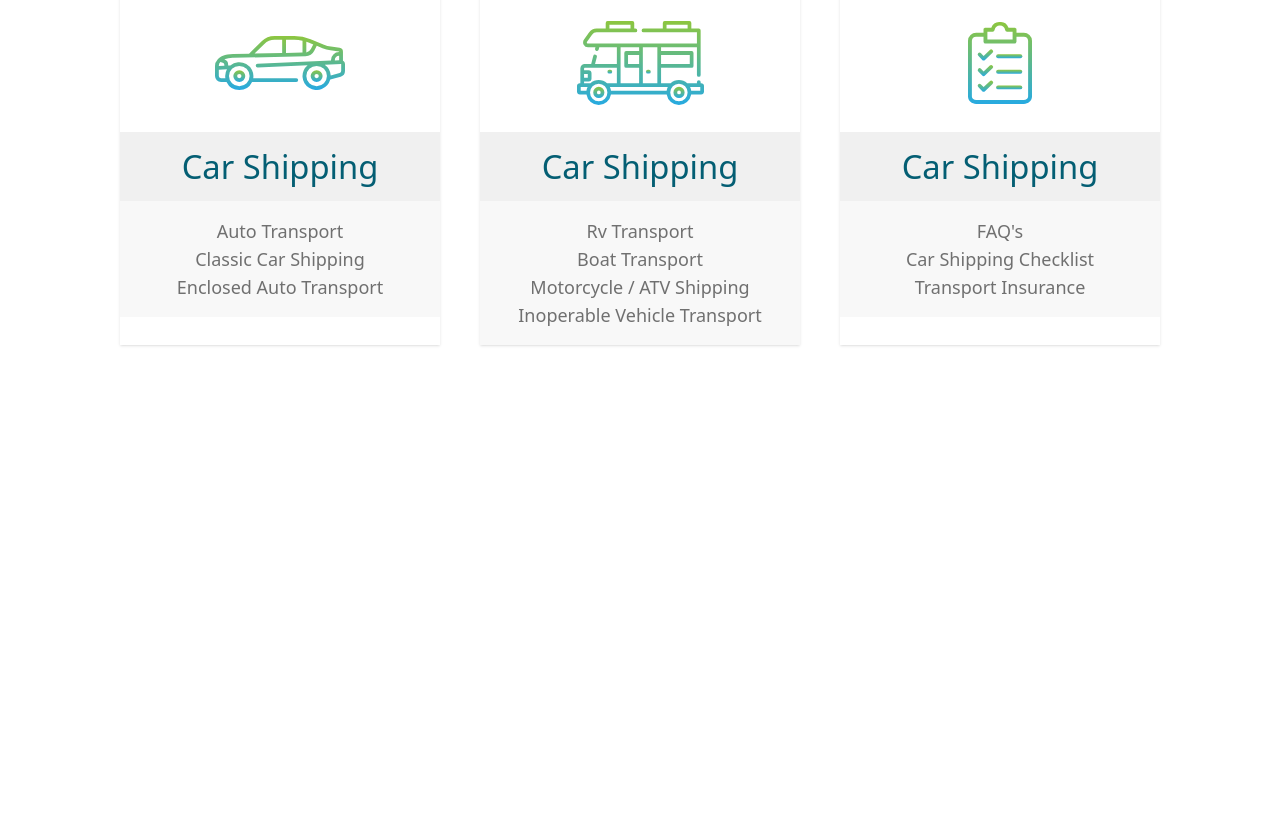
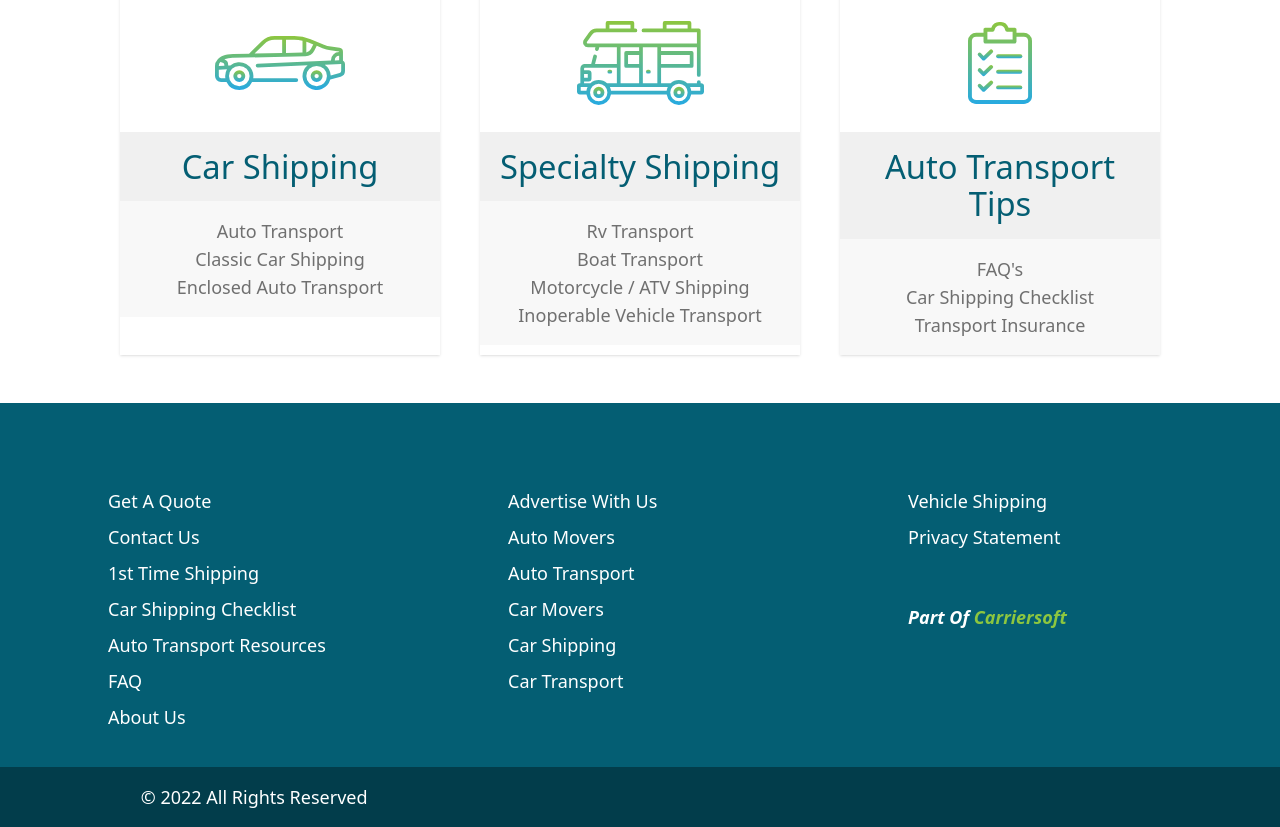
Before and after one commit to harrypotter0831/ShipCoastToCoast-frontend-tailwind, a React (Create React App) app: page / in a window 1280 px wide. Shown: the part 1260-2087 px from the top of the page. Before the commit the page ends 1653 px from the top, so only its background shows below. Built offline with nearby package versions, Linux system fonts and the light colour scheme.

Commit message:
update the footer and so on

```diff
--- /dev/null
+++ b/src/components/Footer/index.jsx
@@ -0,0 +1,40 @@
+import { Link } from "react-router-dom"
+
+const Footer = () => {
+    return (
+        <div className="">
+            <div className="flex bg-[#045e73] pt-12 px-10">
+                <div className="w-full flex flex-col sm:w-1/2 md:w-1/3 px-8 m-8">
+                    <Link className="hover:underline text-lg text-white p-1" to={'/'}>Get A Quote</Link>
+                    <Link className="hover:underline text-lg text-white p-1" to={'/'}>Contact Us</Link>
+                    <Link className="hover:underline text-lg text-white p-1" to={'/'}>1st Time Shipping</Link>
+                    <Link className="hover:underline text-lg text-white p-1" to={'/'}>Car Shipping Checklist</Link>
+                    <Link className="hover:underline text-lg text-white p-1" to={'/'}>Auto Transport Resources</Link>
+                    <Link className="hover:underline text-lg text-white p-1" to={'/'}>FAQ</Link>
+                    <Link className="hover:underline text-lg text-white p-1" to={'/'}>About Us</Link>
+                </div>
+
+                <div className="w-full flex flex-col sm:w-1/2 md:w-1/3 px-8 m-8">
+                    <Link className="hover:underline text-lg text-white p-1" to={'/'}>Advertise With Us</Link>
+                    <Link className="hover:underline text-lg text-white p-1" to={'/'}>Auto Movers</Link>
+                    <Link className="hover:underline text-lg text-white p-1" to={'/'}>Auto Transport</Link>
+                    <Link className="hover:underline text-lg text-white p-1" to={'/'}>Car Movers</Link>
+                    <Link className="hover:underline text-lg text-white p-1" to={'/'}>Car Shipping</Link>
+                    <Link className="hover:underline text-lg text-white p-1" to={'/'}>Car Transport</Link>
+                </div>
+
+                <div className="w-full flex flex-col sm:w-1/2 md:w-1/3 px-8 m-8">
+                    <Link className="hover:underline text-lg text-white p-1" to={'/'}>Vehicle Shipping</Link>
+                    <Link className="hover:underline text-lg text-white p-1" to={'/'}>Privacy Statement</Link>
+                    <Link className="text-white p-1 pt-12 text-lg font-bold italic" to={'/'}>Part Of <span className="text-[#8dc63f]">Carriersoft</span></Link>
+                </div>
+            </div>
+
+            <div className="bg-[#023d4b] p-4 flex justify-around">
+                <div className="w-[80%] text-white text-lg text-center md:text-left">© 2022 All Rights Reserved</div>
+            </div>
+        </div>
+    )
+}
+
+export default Footer;
--- a/src/pages/Home/index.jsx
+++ b/src/pages/Home/index.jsx
@@ -1,6 +1,8 @@
 import React from "react";
+import { Link } from "react-router-dom";
+
 import Header from "../../components/Header";
-import { Link } from "react-router-dom";
+import Footer from "../../components/Footer";
 
 import locationIcon from "../../assets/Icons/location.svg";
 import dashLineImage from "../../assets/Icons/input-dash-line.svg";
@@ -12,6 +14,7 @@ const Home = () => {
     return (
         <div className="hoem-container flex flex-col w-full">
             <Header />
+
             <div className="w-full flex flex-col">
                 <div className="flex">
                     <div className="flex justify-center flex-col bg-home-image bg-cover py-10 px-[calc(10%)] w-1/2">
@@ -107,7 +110,7 @@ const Home = () => {
                             <div className="flex justify-around items-center aspect-[7/3]">
                                 <img className="w-[127px]" src={rvImage} alt='specialty shipping' />
                             </div>
-                            <h2 className="text-[calc(1.325rem_+_.9vw)] font-medium bg-[#f0f0f0] text-primary p-4 text-center">Car Shipping</h2>
+                            <h2 className="text-[calc(1.325rem_+_.9vw)] font-medium bg-[#f0f0f0] text-primary p-4 text-center">Specialty Shipping</h2>
                             <div className="flex flex-col items-center bg-[#f8f8f8] px-2 py-4">
                                 <Link className="text-lg text-[#707070] hover:underline" to={'/'}>Rv Transport</Link>
                                 <Link className="text-lg text-[#707070] hover:underline" to={'/'}>Boat Transport</Link>
@@ -120,7 +123,7 @@ const Home = () => {
                             <div className="flex justify-around items-center aspect-[7/3]">
                                 <img className="w-[64px]" src={clipboardImage} alt='car shipping' />
                             </div>
-                            <h2 className="text-[calc(1.325rem_+_.9vw)] font-medium bg-[#f0f0f0] text-primary p-4 text-center">Car Shipping</h2>
+                            <h2 className="text-[calc(1.325rem_+_.9vw)] font-medium bg-[#f0f0f0] text-primary p-4 text-center">Auto Transport Tips</h2>
                             <div className="flex flex-col items-center bg-[#f8f8f8] px-2 py-4">
                                 <Link className="text-lg text-[#707070] hover:underline" to={'/'}>FAQ's</Link>
                                 <Link className="text-lg text-[#707070] hover:underline" to={'/'}>Car Shipping Checklist</Link>
@@ -131,7 +134,7 @@ const Home = () => {
                 </div>
             </div>
 
-
+            <Footer />
         </div>
     )
 }
```
